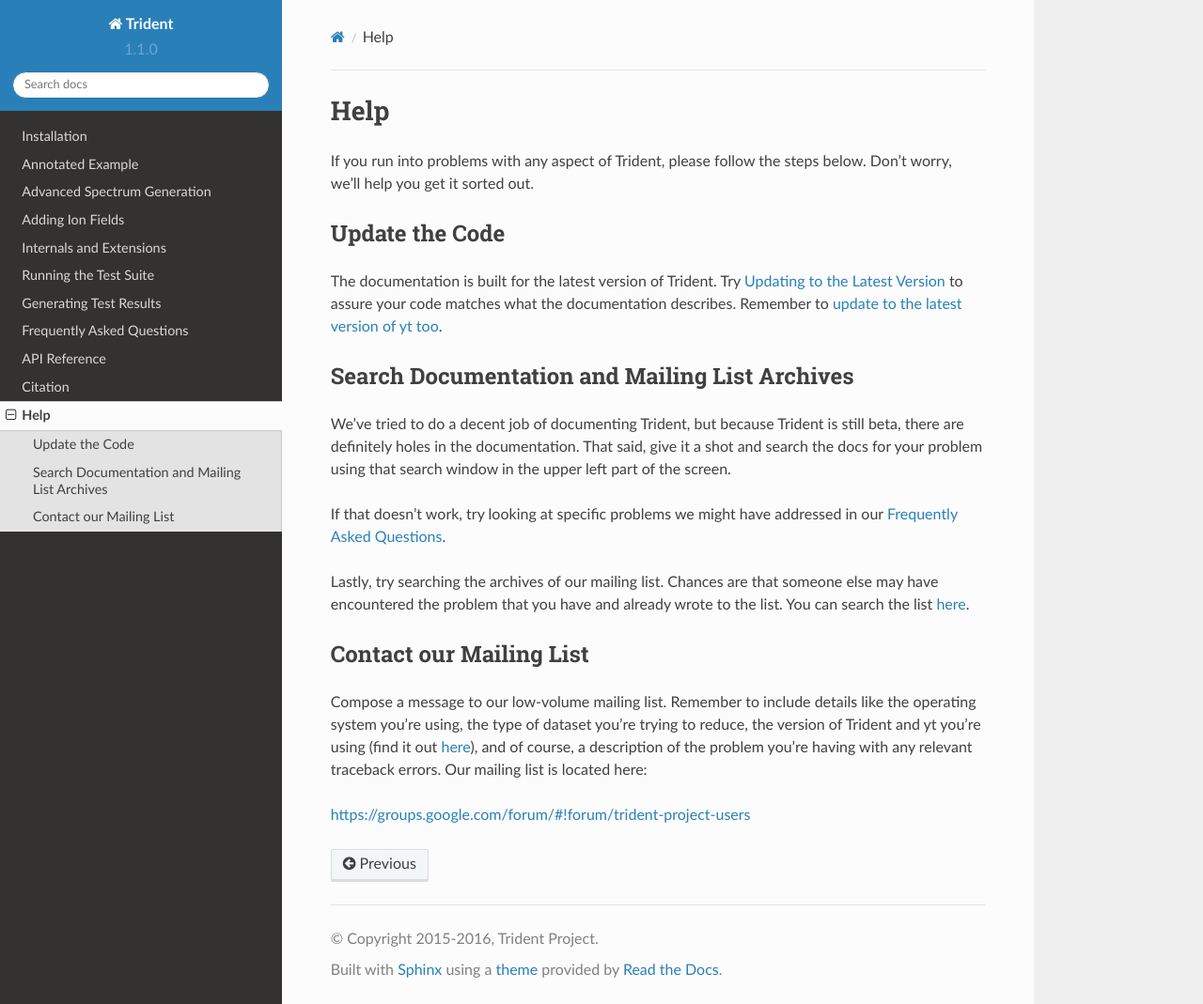
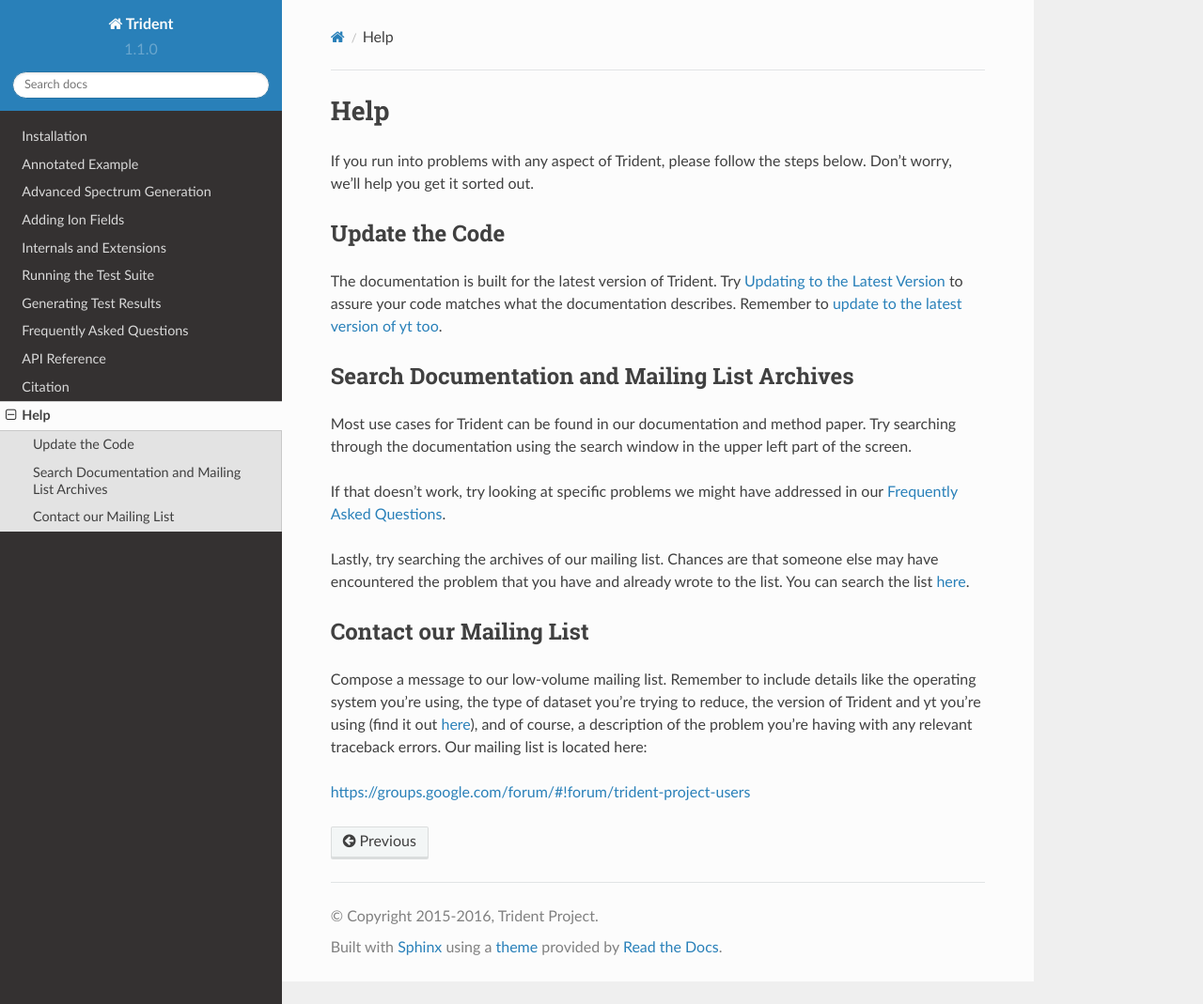
Before and after one commit to trident-project/trident, a Sphinx documentation site: the page built from doc/source/help.rst, in a window 1280 px wide and 1069 px high. Shown: the whole window at 94% size. Built offline with Sphinx 7.4.7 and the Read the Docs theme 2.0.0, drawn with Linux system fonts in a browser that asks for light colours; formulas are drawn with MathJax 3.

Commit message:
Updating documentation to account for change from hg/bitbucket to git/github.

```diff
--- a/doc/source/annotated_example.rst
+++ b/doc/source/annotated_example.rst
@@ -9,10 +9,11 @@ This section will walk you through the steps necessary to
 produce a synthetic spectrum based on simulation data and to view its path
 through the parent dataset.  The following example, `available in the source
 code itself
-<https://bitbucket.org/trident-project/trident/src/tip/examples/working_script.py>`_,
+<https://github.com/trident-project/trident/blob/master/examples/working_script.py>`_,
 can be applied to datasets from any of the different simulation codes that
 `Trident and yt support <http://yt-project.org/docs/dev/reference/code_support.html#code-support>`_,
-but if you want to recreate the following analysis with the
+although it may require some tweaking of parameters for optimal performance.
+If you want to recreate the following analysis with the
 exact dataset used, it can be downloaded `here <http://yt-project.org/data/>`_.
 
 The basic process for generating a spectrum and overplotting a sightline's
--- a/doc/source/faq.rst
+++ b/doc/source/faq.rst
@@ -19,7 +19,7 @@ and you should also figure out which particular changeset you're running.  You
 can do this by::
 
     $ cd <path/to/trident>
-    $ hg id
+    $ git log --pretty=format:'%h' -n 1
 
 To figure out what version of yt you're running, type::
 
--- a/doc/source/help.rst
+++ b/doc/source/help.rst
@@ -17,10 +17,9 @@ Remember to `update to the latest version of yt too
 Search Documentation and Mailing List Archives
 ----------------------------------------------
 
-We've tried to do a decent job of documenting Trident, but because Trident
-is still beta, there are definitely holes in the documentation.  That said,
-give it a shot and search the docs for your problem using that search window
-in the upper left part of the screen.
+Most use cases for Trident can be found in our documentation and method paper.
+Try searching through the documentation using the search window in the upper
+left part of the screen.
 
 If that doesn't work, try looking at specific problems we might have
 addressed in our :ref:`faq`.
```
